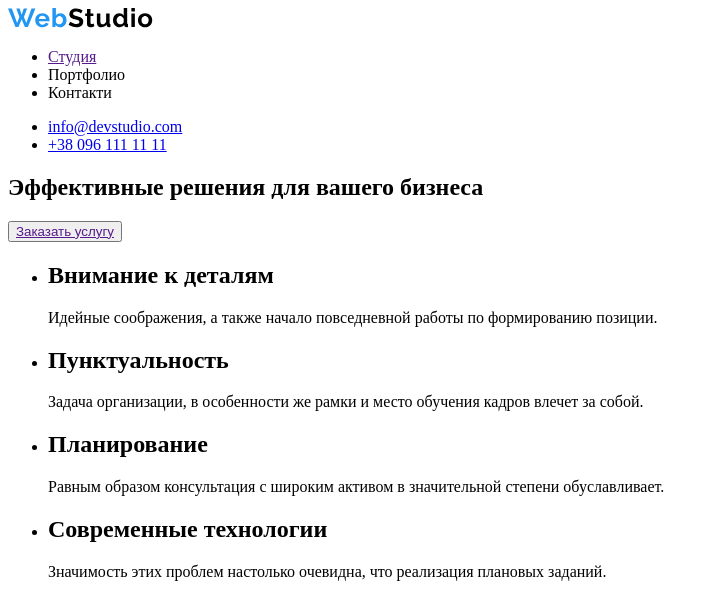
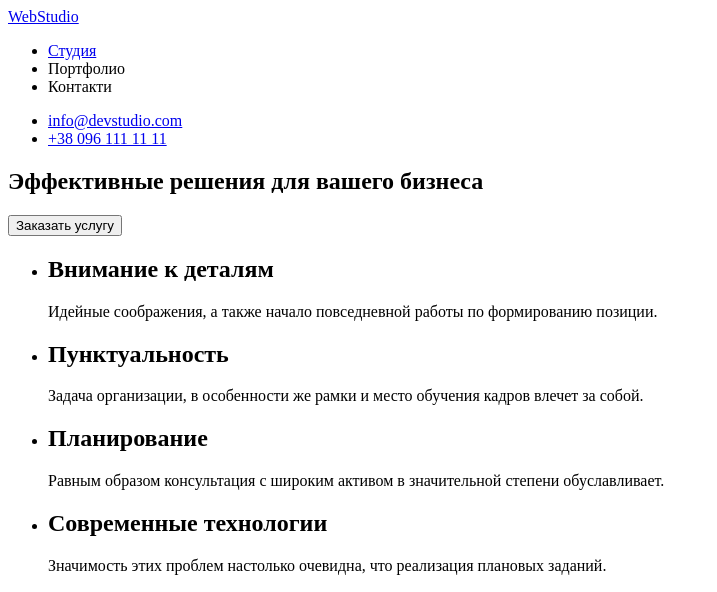
Before and after one commit to Bobcat-88/goit-markup-hw-01, a plain HTML site: page index.html in a window 1280 px wide. Shown: the top 592 px of the page, without its empty margins (0-717 px from the left). Drawn offline with Linux system fonts and the light colour scheme.

Commit message:
Update index.html

```diff
--- a/index.html
+++ b/index.html
@@ -11,31 +11,32 @@
 <body>
     <!--header-->
     <header>
-        <a href="">
-            <img src="./images/logo.svg" alt="Web Studio Logo">
-        </a>
 
-        <ul>
-            <li> <a href="">Студия</a></li>
-            <li>Портфолио</li>
-            <li>Контакти</li>
-        </ul>
+        <nav>
+            <a href="/">WebStudio</a>
+
+            <ul>
+                <li> <a href="/">Студия</a></li>
+                <li>Портфолио</li>
+                <li>Контакти</li>
+            </ul>
+        </nav>
 
         <ul>
             <li><a href="mailto:info@devstudio.com">info@devstudio.com</a></li>
             <li><a href="tel:+380961111111">+38 096 111 11 11</a></li>
         </ul>
 
+    </header>
 
-    </header>
     <!--hero-->
     <div>
+
         <section>
             <h1>Эффективные решения для вашего бизнеса</h1>
-            <button>
-                <a href="">Заказать услугу</a>
-            </button>
+            <button type="button">Заказать услугу</button>
         </section>
+
     </div>
 
     <!--our advantages -->
@@ -104,9 +105,7 @@
 
     <!--footer-->
     <footer>
-        <a href="">
-            <img src="./images/logo.svg" alt="Web Studio Logo">
-        </a>
+        <a href="/">WebStudio</a>
         <address>
             г. Киев, пр-т Леси Украинки, 26 <br>
             <a href="mailto:info@example.com">info@example.com</a><br>
```
